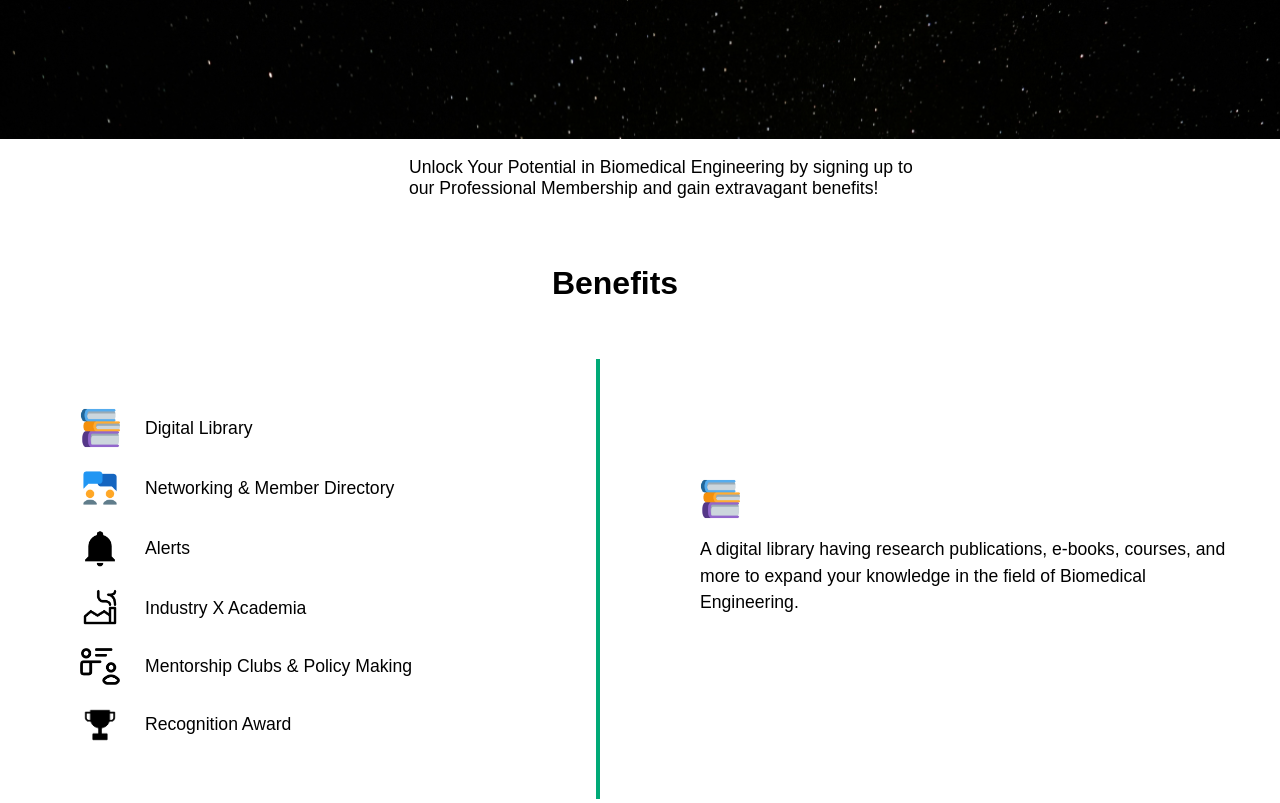
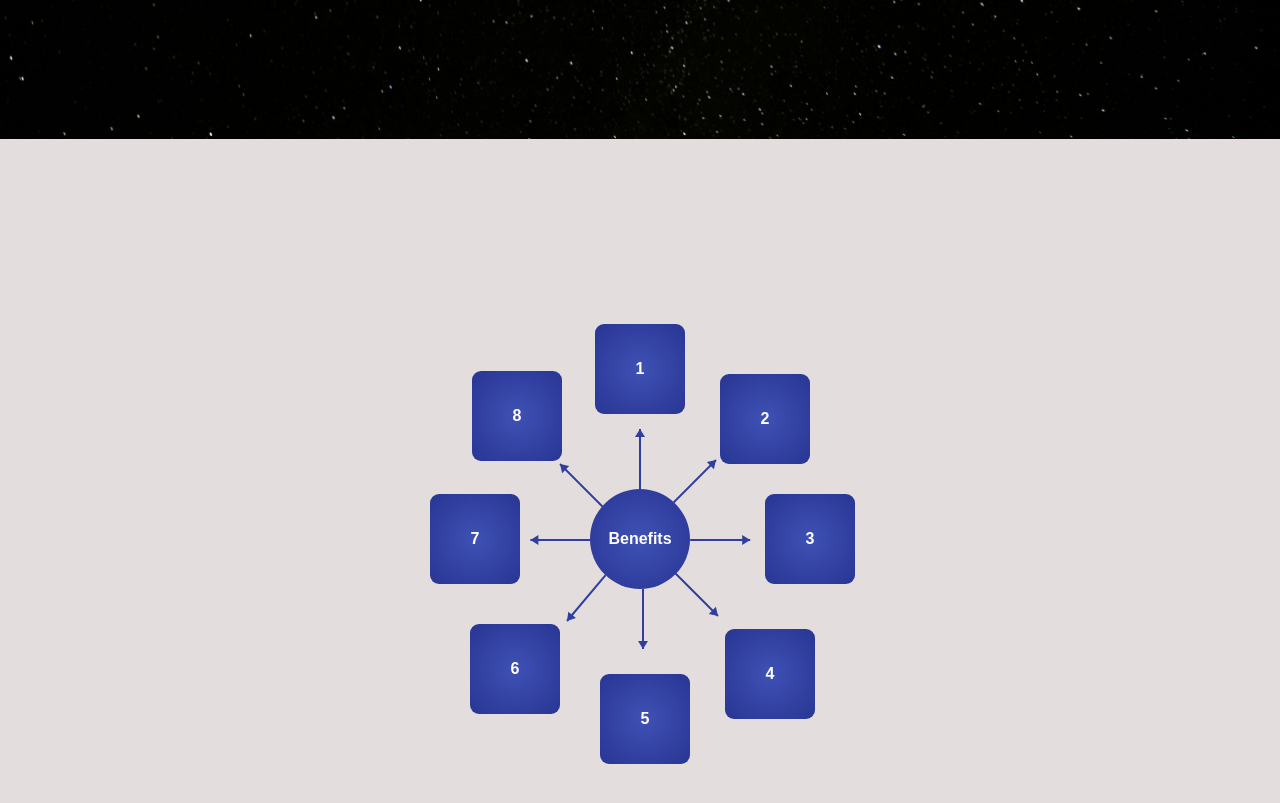
Before and after one commit to AnwaarCodes/bazm-e-bme, a plain HTML site: page membership.html in a window 1280 px wide. Shown: the part 800-1603 px from the top of the page. Drawn offline with nearby package versions, Linux system fonts and the light colour scheme.

Commit message:
membership

```diff
--- a/css/membership.css
+++ b/css/membership.css
@@ -1,8 +1,8 @@
 body {
     margin: 0;
     font-family: Arial, sans-serif;
-    background: url('/images/rectangle-92.png') no-repeat center center fixed;
-    background-size: cover;
+    /* background: url('/images/rectangle-92.png') no-repeat center center fixed;
+    background-size: cover; */
     color: white;
 }
 
@@ -239,8 +239,9 @@ ul {
 .membership-hero{
     width: 100vw;
     height: 100vh;
+     background: url('/images/rectangle-92.png') no-repeat center center fixed;
+    background-size: cover;
 }
-
 
 .membership-hero-1 {
     text-align: center;
@@ -285,81 +286,204 @@ ul {
 }
 
 
-.membership-hero-2{
+.box-effect{
     width: 100vw;
     height: 100vh;
-    background-color: #fff;
+    background-color: #e4dddd;
+    display: flex;
+    justify-content: center;
+    align-items: center;
 }
 
-.membership-heading-part{
+.container {
+    position: relative;
+    width: 300px;
+    height: 300px;
+}
+
+.circle {
+    width: 100px;
+    height: 100px;
+    border-radius: 50%;
+    background: radial-gradient(circle, #3f51b5, #283593); /* Blue gradient */
     display: flex;
-    flex-direction: column;
     justify-content: center;
     align-items: center;
-    gap: 10px;
+    position: absolute;
+    top: 50%;
+    left: 50%;
+    transform: translate(-50%, -50%);
 }
-.membership-heading {
-    font-size: 1.1rem;
-    color: #000;
+.circle-1{
+   width: 90px;
+    height: 90px;
+    border-radius: 10%;
+    background: radial-gradient(circle, #3f51b5, #283593); /* Blue gradient */
+    display: flex;
+    justify-content: center;
+    align-items: center;
+    top: 31%;
+    left: 31%;
+    transform: translate(-20%, -20%);
 }
-.member-heading{
-    font-size: 2rem;
-    padding-bottom: 30px;
-    padding-right: 50px;
-}
-.membership-paragraph {
-    font-size: 1.1rem;
-    margin-bottom: 30px;
-    color: #000;
-    width: 40%;
-    padding-left: 50px;
-}
-.membership-paragraph-2 {
-    font-size: 1.1rem;
-    margin-bottom: 30px;
-    color: #000;
+.circle-2{
+    width: 90px;
+     height: 90px;
+     border-radius: 10%;
+     background: radial-gradient(circle, #3f51b5, #283593); /* Blue gradient */
+     display: flex;
+     justify-content: center;
+     align-items: center;
+     margin-top: 60px;
+     margin-left: -15px;
+     transform: translate(-50%, -50%);
+ }
+ .circle-3{
+    width: 90px;
+     height: 90px;
+     border-radius: 10%;
+     background: radial-gradient(circle, #3f51b5, #283593); /* Blue gradient */
+     display: flex;
+     justify-content: center;
+     align-items: center;
+     margin-top: 40px;
+     margin-left: 25px;
+     transform: translate(-50%, -50%);
+ }
+ .circle-4{
+    width: 90px;
+     height: 90px;
+     border-radius: 10%;
+     background: radial-gradient(circle, #3f51b5, #283593); /* Blue gradient */
+     display: flex;
+     justify-content: center;
+     align-items: center;
+     margin-top: -40px;
+     margin-left:155px;
+     transform: translate(-50%, -50%);
+ }
+ .circle-5{
+    width: 90px;
+     height: 90px;
+     border-radius: 10%;
+     background: radial-gradient(circle, #3f51b5, #283593); /* Blue gradient */
+     display: flex;
+     justify-content: center;
+     align-items: center;
+     margin-top: -135px;
+     margin-left:280px;
+     transform: translate(-50%, -50%);
+ }
+ .circle-6{
+    width: 90px;
+     height: 90px;
+     border-radius: 10%;
+     background: radial-gradient(circle, #3f51b5, #283593); /* Blue gradient */
+     display: flex;
+     justify-content: center;
+     align-items: center;
+     margin-top: -225px;
+     margin-left:320px;
+     transform: translate(-50%, -50%);
+ }
+ .circle-7{
+    width: 90px;
+     height: 90px;
+     border-radius: 10%;
+     background: radial-gradient(circle, #3f51b5, #283593); /* Blue gradient */
+     display: flex;
+     justify-content: center;
+     align-items: center;
+     margin-top: -210px;
+     margin-left:275px;
+     transform: translate(-50%, -50%);
+ }
+ .circle-8{
+    width: 90px;
+     height: 90px;
+     border-radius: 10%;
+     background: radial-gradient(circle, #3f51b5, #283593); /* Blue gradient */
+     display: flex;
+     justify-content: center;
+     align-items: center;
+     margin-top: -140px;
+     margin-left:150px;
+     transform: translate(-50%, -50%);
+ }
 
+.circle,.circle-1,.circle-2,.circle-3,.circle-4,.circle-5,.circle-6,.circle-7,.circle-8 p {
+    color: white;
+    font-weight: bold;
+    text-align: center;
 }
 
-.membership-container {
-    display: flex;
-    flex-direction: row;
-    justify-content: space-between;
-    align-items:center;
-    max-width: 1200px;
-    margin: 0 auto;
-}
-.membership-left-column {
-    text-align: left;
-    width: 45%;
-}
-.membership-right-column {
-    width: 45%;
-    height: 40vh;
-    border-left: 4px solid #00aa77;
-    padding-left: 100px;
-    padding-top: 10%;
-}
-.membership-left-column ul {
-    list-style-type: none;
-}
-.membership-left-column ul li {
-    font-size: 1.1rem;
-    margin-bottom: 20px;
-    display: flex;
-    align-items: center;
-    color: #000;
-}
-.membership-left-column ul li img {
-    width: 40px;
-    margin-right: 25px;
-}
-.membership-description {
-    text-align: left;
-    font-size: 1.2rem;
-    line-height: 1.5;
+.arrow {
+    position: absolute;
+    width: 60px;
+    height: 2px;
+    background-color: #303f9f; /* Darker blue for arrows */
+    transform-origin: 100% 50%; /* Rotate from the end */
 }
 
+.arrow::before {
+    content: '';
+    position: absolute;
+    right: 0;
+    top: 50%;
+    transform: translateY(-50%);
+    border-top: 5px solid transparent;
+    border-bottom: 5px solid transparent;
+    border-left: 8px solid #303f9f; /* Darker blue for arrowheads */
+}
+
+.arrow.top {
+    top: 30px;
+    left: 30%;
+    transform: translateX(-15%);
+    rotate: 270deg;
+}
+
+.arrow.right {
+    top: 50%;
+    right: 20px;
+    transform: translateX(-33%) rotate(0deg);
+}
+
+.arrow.bottom {
+    bottom: 39px;
+    left: 50%;
+    transform: translateX(-95%) rotate(90deg);
+}
+
+.arrow.left {
+    top: 50%;
+    left: 20px;
+    transform: translateX(-66%) rotate(-180deg);
+}
+
+.arrow.top-left {
+    top: 74px;
+    left: 10px;
+    transform: rotate(225deg);
+}
+
+.arrow.top-right {
+    top: 70px;
+    right: 74px;
+    transform: rotate(-45deg);
+}
+
+.arrow.bottom-left {
+    bottom: 67px;
+    left: 17px;
+    transform: rotate(130deg);
+}
+
+.arrow.bottom-right {
+    bottom: 72px;
+    right: 72px;
+    transform: rotate(45deg);
+}
 
 
 
@@ -497,6 +621,7 @@ ul {
     align-items: center;
     padding-right: 40px;
     padding-bottom: 10px;
+    margin: 0;
   }
 
   .footer-texts p {
--- a/js/membership.js
+++ b/js/membership.js
@@ -12,3 +12,48 @@ function toggleColors() {
 
 studentButton.addEventListener('click', toggleColors);
 professionalButton.addEventListener('click', toggleColors);
+
+
+
+// gsap.fromTo(".arrow",
+//   { x: 0, y: 0, opacity: 0 },
+//   { x: (i, target) => target.offsetLeft - document.querySelector(".circle").offsetLeft,
+//     y: (i, target) => target.offsetTop - document.querySelector(".circle").offsetTop,
+//     opacity: 1,
+//     duration: 1,
+//     stagger: 0.1
+//   }
+// );
+
+// // Animate circles from the center circle after 1 second
+// gsap.fromTo(".circle-1, .circle-2, .circle-3, .circle-4, .circle-5, .circle-6, .circle-7, .circle-8",
+//   { x: 0, y: 0, opacity: 0 },
+//   { x: (i, target) => target.offsetLeft - document.querySelector(".circle").offsetLeft,
+//     y: (i, target) => target.offsetTop - document.querySelector(".circle").offsetTop,
+//     opacity: 1,
+//     duration: 1,
+//     delay: 1,
+//     stagger: 0.1
+//   }
+// );
+
+// // Infinite rotation around the center circle
+// gsap.to(".circle-1, .circle-2, .circle-3, .circle-4, .circle-5, .circle-6, .circle-7, .circle-8, .arrow",
+//   { rotation: 360, transformOrigin: "50% 50%", duration: 10, repeat: -1, ease: "linear" }
+// );
+
+
+gsap.to(".center-circle", {
+  rotation: 360,
+  duration: 10,
+  repeat: -1,
+  ease: "linear"
+});
+
+// Infinite rotation of the arrows and end circles
+gsap.to(".arrow-box", {
+  rotation: 360,
+  duration: 10,
+  repeat: -1,
+  ease: "linear"
+});
--- a/membership.html
+++ b/membership.html
@@ -50,6 +50,7 @@
     </div>
 
     <main class="membership-hero">
+        <!-- <img src="./images/rectangle-92.png" alt=""> -->
         <div class="membership-hero-1">
             <h1>Find the Bazm-e-BME Membership that Rights for you</h1>
             <div class="membership-options">
@@ -59,38 +60,49 @@
         </div>
     </main>
 
-    <section class="membership-hero-2">
-        <div class="membership-heading-part">
-            <p class="membership-paragraph">Unlock Your Potential in Biomedical Engineering by signing up to our Professional Membership and gain extravagant benefits!
-            </p>
-            <h1 class="membership-heading member-heading">Benefits</h1>
-        </div>
-
-        <div class="membership-container">
-            <div class="membership-left-column">
-                <ul>
-                    <li><img src="images/twemoji_books.png" alt="Digital Library Icon"> Digital Library</li>
-                    <li><img src="images/flat-color-icons_collaboration.png" alt="Networking Icon"> Networking & Member
-                        Directory</li>
-                    <li><img src="images/mdi_bell.png" alt="Alerts Icon"> Alerts</li>
-                    <li><img src="images/iconoir_industry.png" alt="Industry Icon"> Industry X Academia</li>
-                    <li><img src="images/vector.png" alt="Mentorship Icon"> Mentorship Clubs & Policy Making</li>
-                    <li><img src="images/healthicons_award-trophy.png" alt="Award Icon"> Recognition Award</li>
-                </ul>
+     <section class="box-effect">
+        <div class="container">
+            <div class="arrow top"></div>
+            <div class="circle-1">
+                <p>8</p>
             </div>
-            <div class="membership-right-column">
-                <div class="membership-description">
-                    <img src="images/twemoji_books.png" alt="Digital Library Icon"
-                        style="width: 40px; display: block; margin-bottom: 10px;">
-                    <p class="membership-paragraph-2">A digital library having research publications, e-books, courses,
-                        and more to expand your knowledge in the field of Biomedical Engineering.</p>
-                </div>
+            <div class="arrow right"></div>
+            <div class="circle-2">
+                <p>7</p>
+            </div>
+            <div class="arrow bottom"></div>
+            <div class="circle-3">
+                <p>6</p>
+            </div>
+            <div class="arrow left"></div>
+            <div class="circle-4">
+                <p>5</p>
+            </div>
+            <div class="arrow top-left"></div>
+            <div class="circle-5">
+                <p>4</p>
+            </div>
+            <div class="arrow top-right"></div>
+            <div class="circle-6">
+                <p>3</p>
+            </div>
+            <div class="arrow bottom-left"></div>
+            <div class="circle-7">
+                <p>2</p>
+            </div>
+            <div class="arrow bottom-right"></div>
+            <div class="circle-8">
+                <p>1</p>
+            </div>
+            <div class="circle">
+                <p>Benefits</p>
             </div>
         </div>
-    </section>
+     </section>
 
 
-    <footer class="footer-section">
+
+    <!-- <footer class="footer-section">
         <div class="footer-content">
 
           <div class="footer-logo-text-section">
@@ -143,9 +155,11 @@
 
       <p class="copyright">@copyright- All rights resereved- Bazm-e-BME.org</p>
 
-      <p class="tag">Powered by Sparkline Labz</p>
+      <p class="tag">Powered by Sparkline Labz</p> -->
 
+      <script src="https://cdnjs.cloudflare.com/ajax/libs/gsap/3.12.5/gsap.min.js" integrity="sha512-7eHRwcbYkK4d9g/6tD/mhkf++eoTHwpNM9woBxtPUBWm67zeAfFC+HrdoE2GanKeocly/VxeLvIqwvCdk7qScg==" crossorigin="anonymous" referrerpolicy="no-referrer"></script>
     <script src="js/membership.js"></script>
+
 </body>
 
 </html>
```
